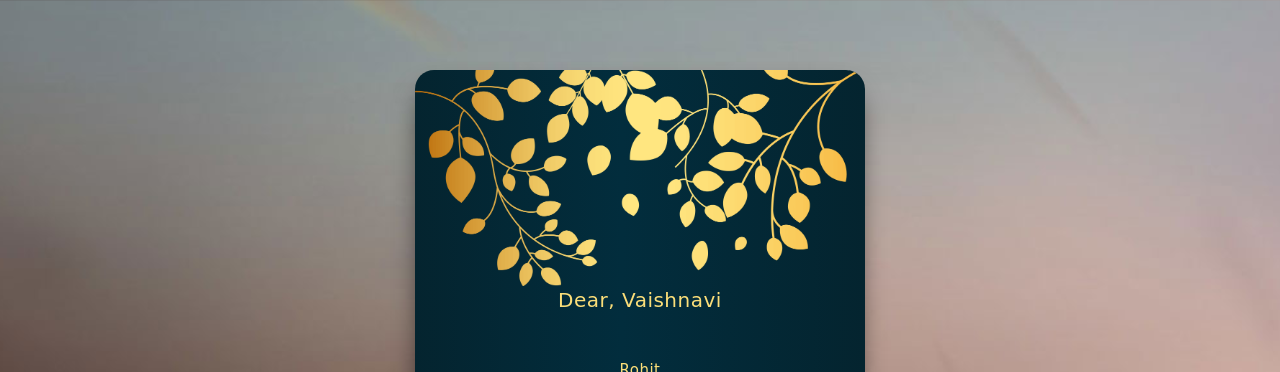
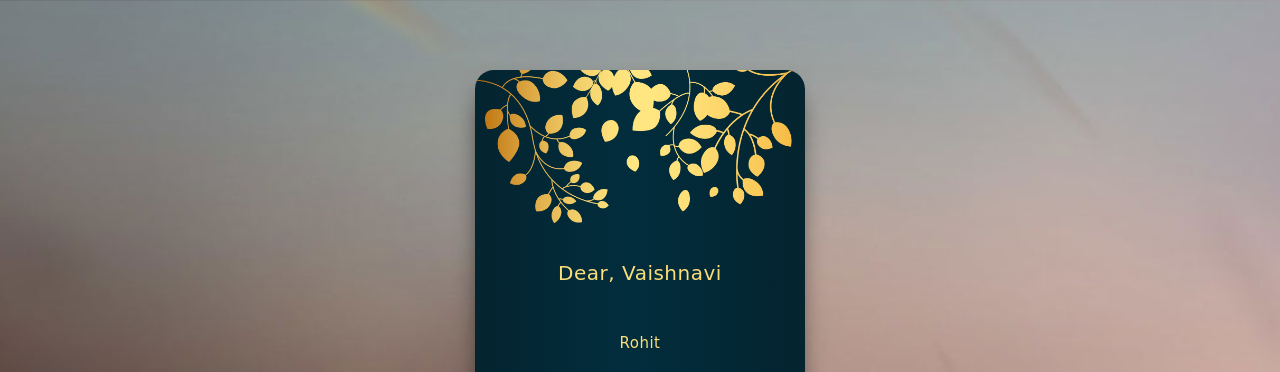
Before and after one commit to RohitsGitLiabrary/Invitation, a plain HTML site: page index.html in a window 1280 px wide. Shown: the top 372 px of the page. Drawn offline with nearby package versions, Linux system fonts and the light colour scheme; a web font is replaced by a local one.

Commit message:
Update style.css

```diff
--- a/style.css
+++ b/style.css
@@ -83,7 +83,7 @@ canvas {
 }
 .clash-card {
   background: white;
-  width: 450px;
+  width: 330px;
   display: inline-block;
   margin: auto;
   border-radius: 19px;
@@ -94,7 +94,7 @@ canvas {
 }
 
 .barbarian {
-  height: 650px;
+  height: 560px;
   background: rgb(4, 36, 47);
   background: linear-gradient(
     90deg,
```
